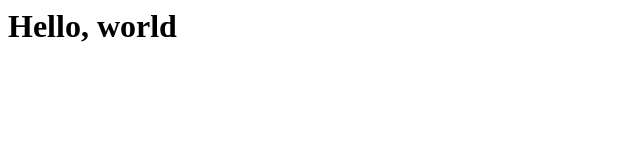
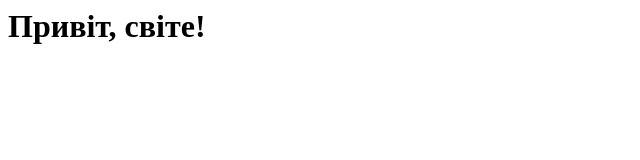
Before and after one commit to ljhuygy8y/helloworld, a plain HTML site: page index.html in a window 1280 px wide. Shown: the whole page, without its empty margins (0-640 px from the left). Drawn offline with Linux system fonts and the light colour scheme.

Commit message:
change language

```diff
--- a/index.html
+++ b/index.html
@@ -1,3 +1,3 @@
 <html>
-  <h1>Hello, world</h1>
+  <h1>Привіт, світе!</h1>
 </html>
```
